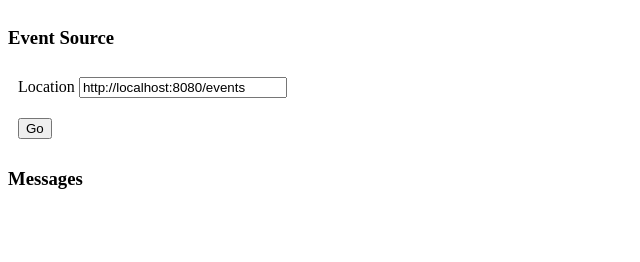
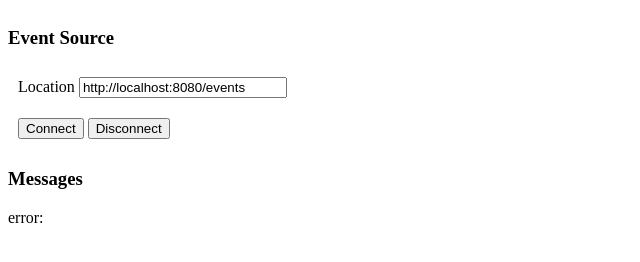
Before and after one commit to vordimous/zilla-aiven-kafka-demo, a plain HTML site: page index.html in a window 1280 px wide. Shown: the whole page, without its empty margins (0-640 px from the left). Drawn offline with Linux system fonts and the light colour scheme; no server answers.

Commit message:
add remote config

```diff
--- a/index.html
+++ b/index.html
@@ -24,18 +24,20 @@
         <input id="location" value="http://localhost:8080/events" style="width: 200px" />
       </div>
       <div class="row">
-        <button onclick="javascript:attachEventSource()">Go</button>
+        <button onclick="javascript:attachEventSource()">Connect</button>
+        <button onclick="javascript:closeEventSource()">Disconnect</button>
       </div>
 
       <h3>Messages</h3>
       <div id="messages"></div>
     </div>
     <script>
+      let es;
+
       async function attachEventSource() {
         const location = document.getElementById("location");
         const messages = document.getElementById("messages");
-
-          const es = new EventSource(`${location.value}`);
+        es = new EventSource(`${location.value}`);
         const handleEvent = (event) => {
           var text = document.createTextNode(`${event.type}: ${event.data ? event.data : ""}`);
           var line = document.createElement("p");
@@ -47,6 +49,14 @@
         es.onopen = handleEvent;
         es.onerror = handleEvent;
       }
+      async function closeEventSource() {
+        if (es) {
+          es.close();
+          es = null;
+        }
+      }
+
+      attachEventSource()
     </script>
   </body>
 </html>
```
Also changed, not shown: 4 other files. Lines whose indentation alone changed are shown as unchanged.
